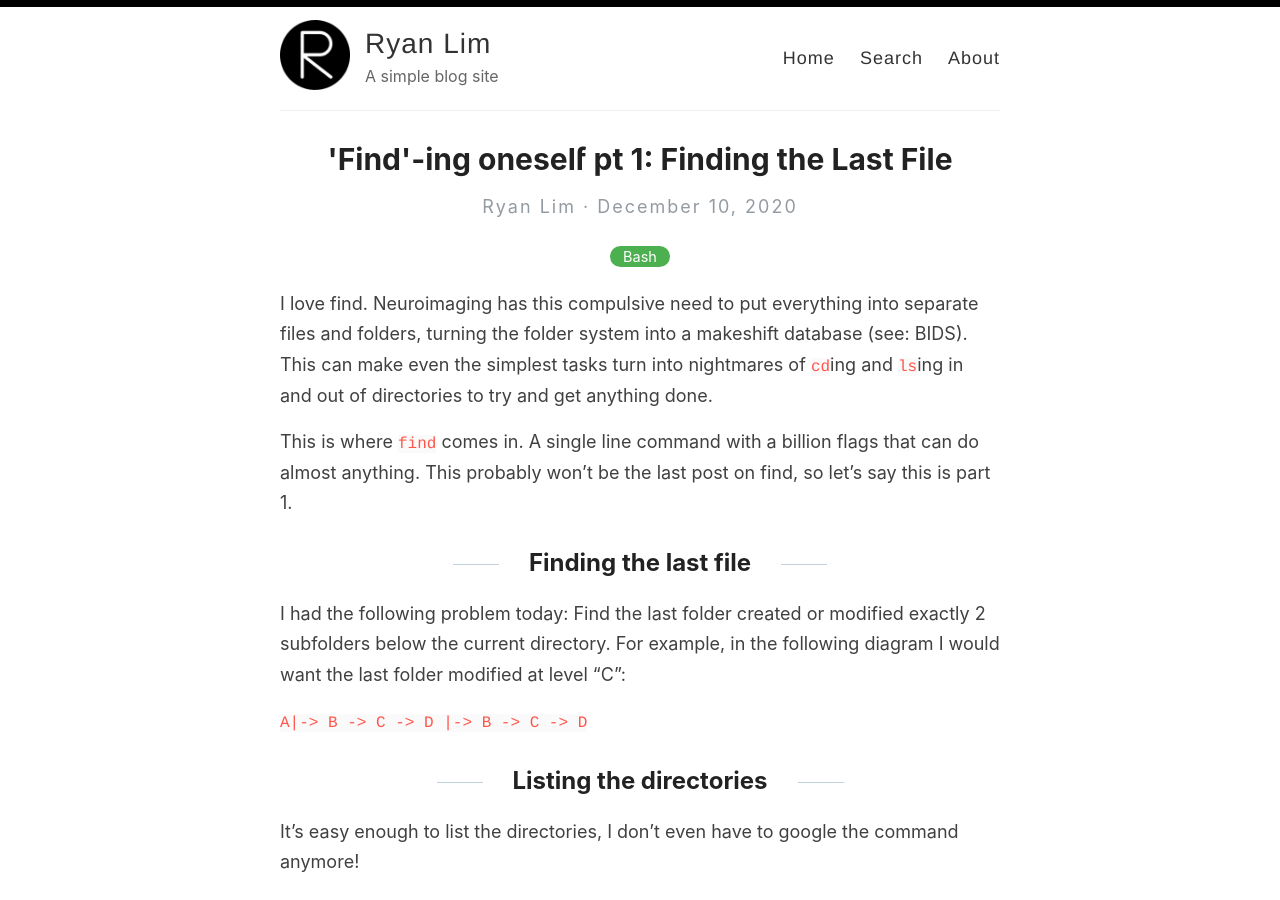
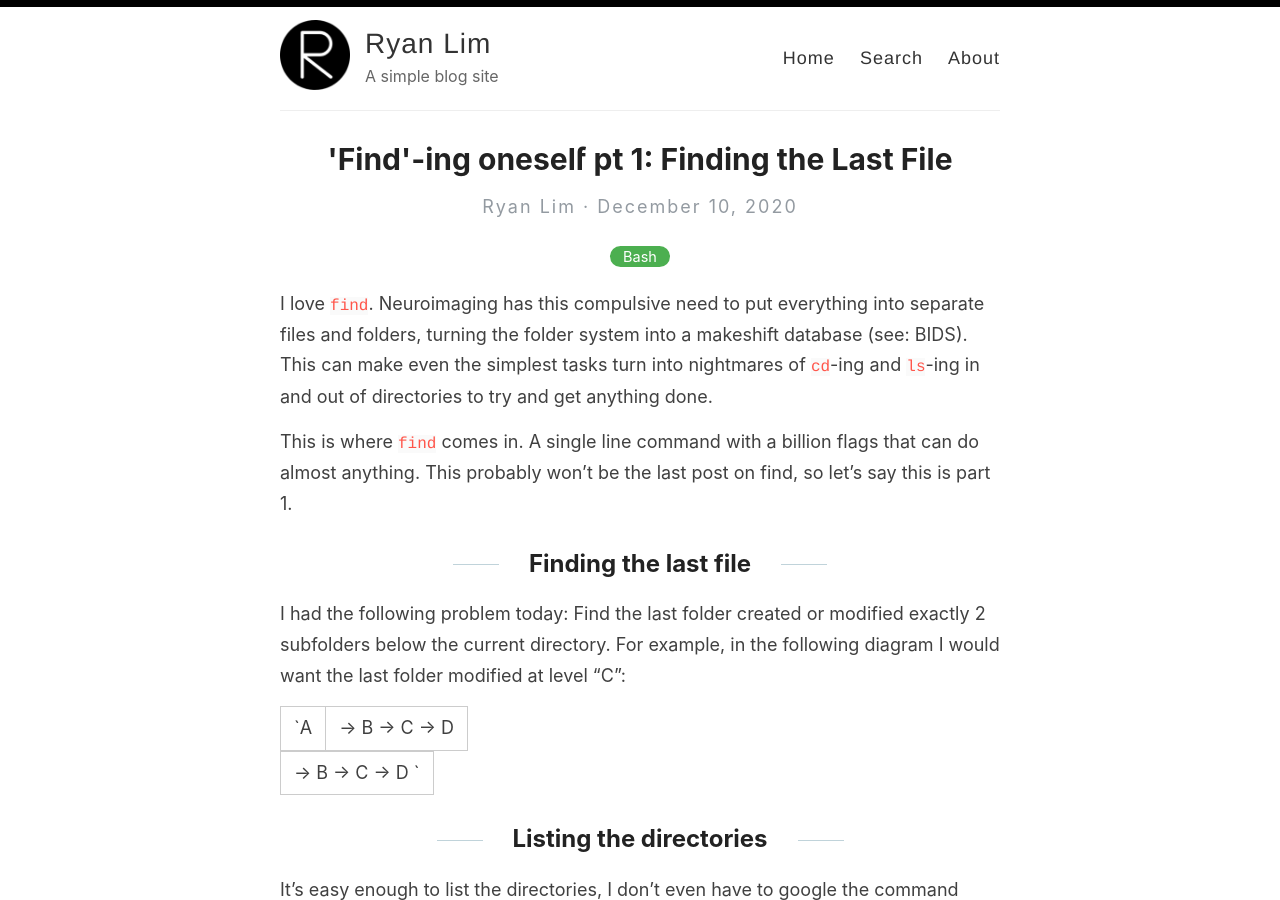
Before and after one commit to rzlim08/rzlim08.github.io, a Jekyll site: the page built from _posts/2020-12-10-finding-oneself.md, in a window 1280 px wide and 900 px high. Built offline with Jekyll 4.4.1, drawn with Linux system fonts in a browser that asks for light colours; some of the changed text lies outside the part shown.

Commit message:
fix spacing

```diff
--- a/_posts/2020-12-10-finding-oneself.md
+++ b/_posts/2020-12-10-finding-oneself.md
@@ -3,7 +3,7 @@ layout: post
 title: "'Find'-ing oneself pt 1: Finding the Last File"
 categories: Bash
 ---
-I love find. Neuroimaging has this compulsive need to put everything into separate files and folders, turning the folder system into a makeshift database (see: BIDS). This can make even the simplest tasks turn into nightmares of `cd`ing and `ls`ing in and out of directories to try and get anything done.
+I love `find`. Neuroimaging has this compulsive need to put everything into separate files and folders, turning the folder system into a makeshift database (see: BIDS). This can make even the simplest tasks turn into nightmares of `cd`-ing and `ls`-ing in and out of directories to try and get anything done.
 
 This is where `find` comes in. A single line command with a billion flags that can do almost anything. This probably won't be the last post on find, so let's say this is part 1.
 
@@ -13,6 +13,7 @@ I had the following problem today: Find the last folder created or modified exac
 For example, in the following diagram I would want the last folder modified at level "C":
 
 `A|-> B -> C -> D
+
   |-> B -> C -> D `
 
 
@@ -47,7 +48,7 @@ We want to sort the entire file structure, then isolate the last file. We'll use
 
 `find . -mindepth 3 -maxdepth 3 -printf "%TY-%Tm-%Td %TH:%TM:%TS %p\n" | sort | tail -n 1 # The -n 1 says I only want the last file`
 
-If you're wondering what the "|" is doing in the command, I'd suggest googling the "pipe" operator in Bash. It's worth learning about if you're spending any time on the command line.
+If you're wondering what the \"\|\" is doing in the command, I'd suggest googling the "pipe" operator in Bash. It's worth learning about if you're spending any time on the command line.
 
 The output of the above command gives us a single file, we're almost done!
 `2020-12-10 18:35:31.7068330430 ./.cache/gnome-bool/research/`
```
